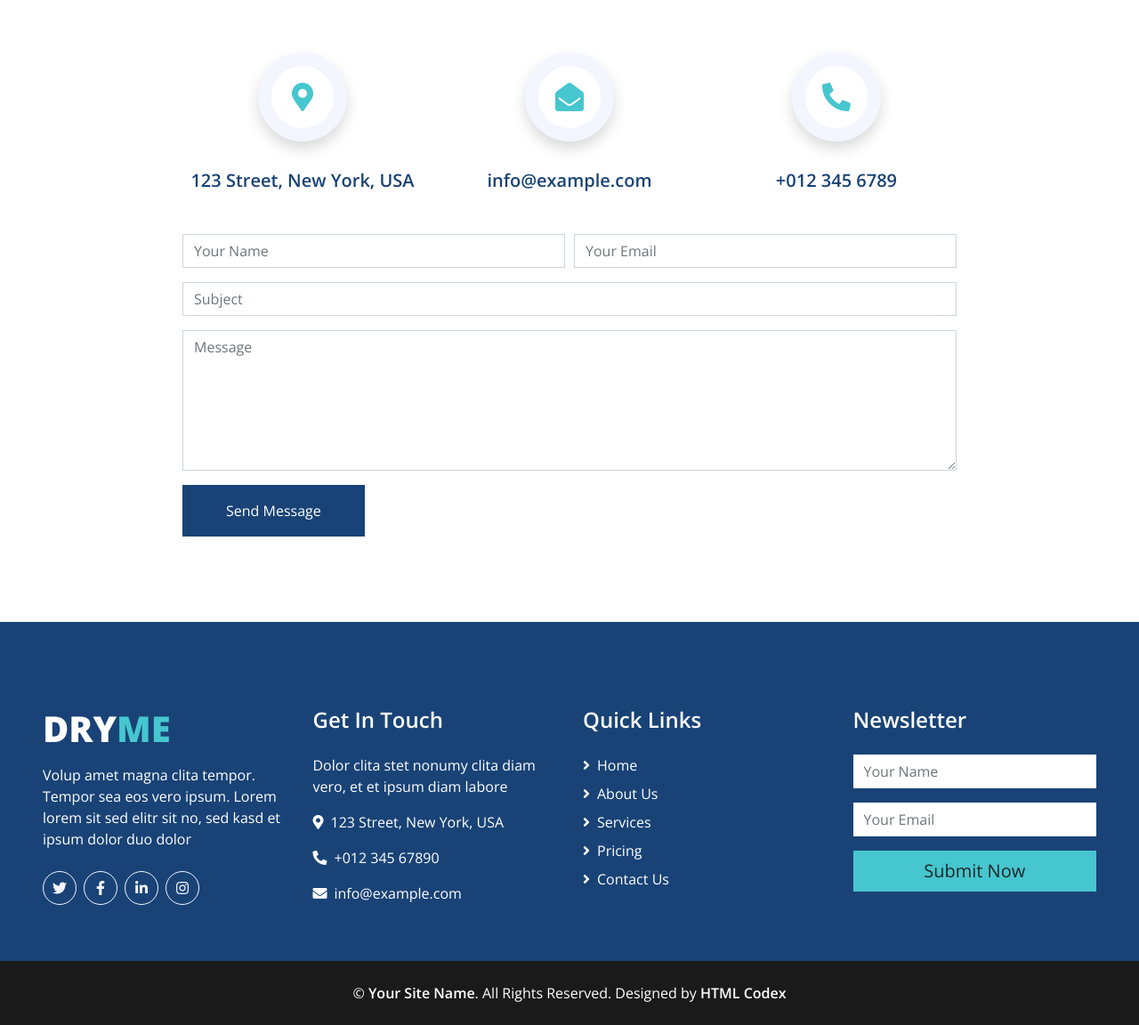
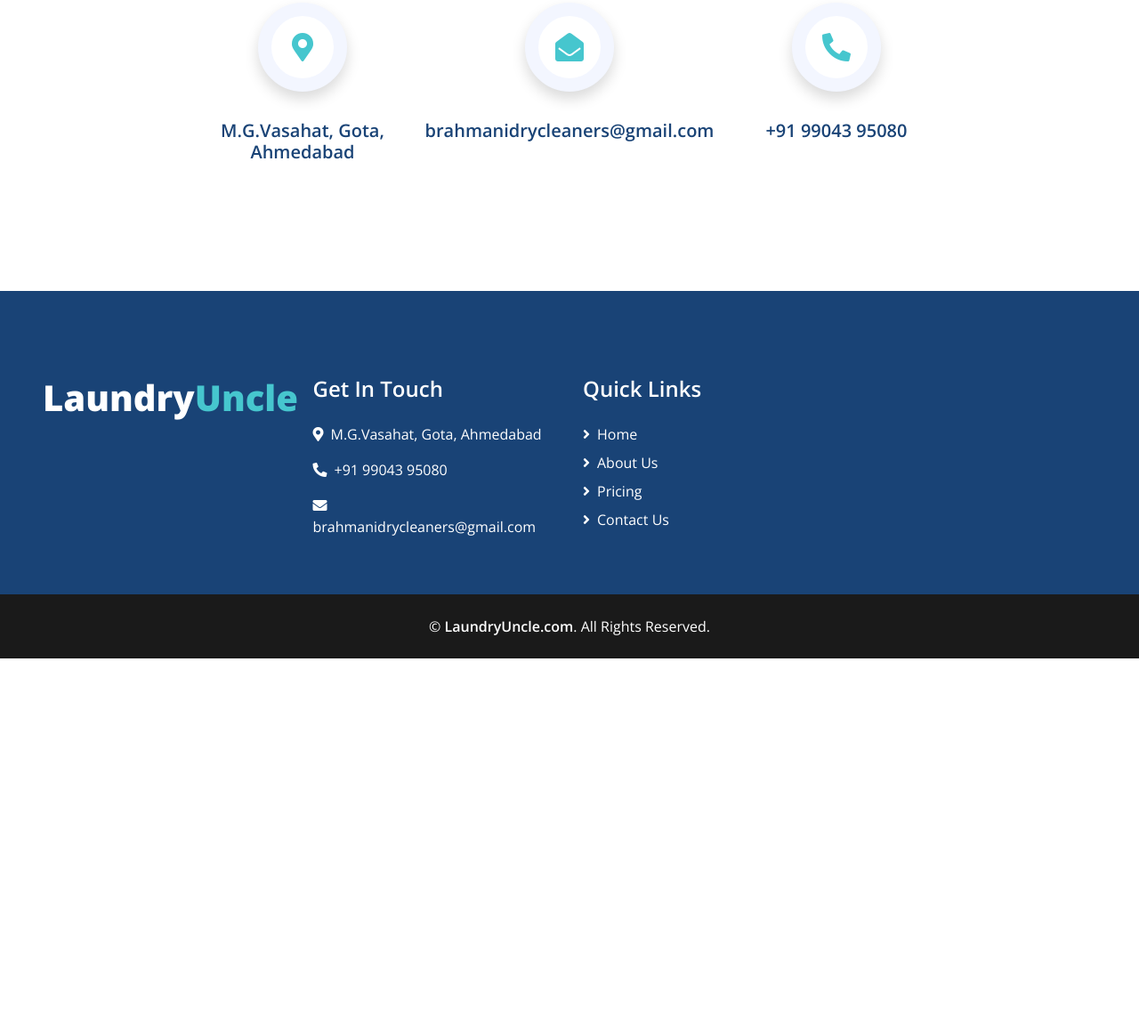
Before and after one commit to shubhamsinh/Laundry-Uncle, a plain HTML site: page contact.html in a window 1280 px wide. Shown: the part 383-1535 px from the top of the page at 89% size. After the commit the page ends 1123 px from the top, so only its background shows below. Drawn offline with nearby package versions, Linux system fonts and the light colour scheme.

Commit message:
Update contact.html

```diff
--- a/contact.html
+++ b/contact.html
@@ -3,7 +3,7 @@
 
 <head>
     <meta charset="utf-8">
-    <title>DRYME - Free Laundry Service Website Template</title>
+    <title>Laundry Uncle</title>
     <meta content="width=device-width, initial-scale=1.0" name="viewport">
     <meta content="Free HTML Templates" name="keywords">
     <meta content="Free HTML Templates" name="description">
@@ -27,7 +27,7 @@
 
 <body>
     <!-- Topbar Start -->
-    <div class="container-fluid bg-primary py-3">
+    <!-- <div class="container-fluid bg-primary py-3">
         <div class="container">
             <div class="row">
                 <div class="col-md-6 text-center text-lg-left mb-2 mb-lg-0">
@@ -60,7 +60,7 @@
                 </div>
             </div>
         </div>
-    </div>
+    </div> -->
     <!-- Topbar End -->
 
 
@@ -69,7 +69,7 @@
         <div class="container-lg position-relative p-0 px-lg-3" style="z-index: 9;">
             <nav class="navbar navbar-expand-lg bg-white navbar-light py-3 py-lg-0 pl-3 pl-lg-5">
                 <a href="" class="navbar-brand">
-                    <h1 class="m-0 text-secondary"><span class="text-primary">DRY</span>ME</h1>
+                    <h1 class="m-0 text-secondary"><span class="text-primary">Laundry</span>Uncle</h1>
                 </a>
                 <button type="button" class="navbar-toggler" data-toggle="collapse" data-target="#navbarCollapse">
                     <span class="navbar-toggler-icon"></span>
@@ -78,15 +78,15 @@
                     <div class="navbar-nav ml-auto py-0">
                         <a href="index.html" class="nav-item nav-link">Home</a>
                         <a href="about.html" class="nav-item nav-link">About</a>
-                        <a href="service.html" class="nav-item nav-link">Services</a>
+                        <!-- <a href="service.html" class="nav-item nav-link">Services</a> -->
                         <a href="pricing.html" class="nav-item nav-link">Pricing</a>
-                        <div class="nav-item dropdown">
+                        <!-- <div class="nav-item dropdown">
                             <a href="#" class="nav-link dropdown-toggle" data-toggle="dropdown">Pages</a>
                             <div class="dropdown-menu border-0 rounded-0 m-0">
                                 <a href="blog.html" class="dropdown-item">Blog Grid</a>
                                 <a href="single.html" class="dropdown-item">Blog Detail</a>
                             </div>
-                        </div>
+                        </div> -->
                         <a href="contact.html" class="nav-item nav-link active">Contact</a>
                     </div>
                 </div>
@@ -127,7 +127,7 @@
                                 <div class="d-inline-flex align-items-center justify-content-center bg-white border border-light shadow rounded-circle mb-4" style="width: 100px; height: 100px; border-width: 15px !important;">
                                     <i class="fa fa-2x fa-map-marker-alt text-secondary"></i>
                                 </div>
-                                <h5 class="font-weight-medium m-0 mt-2">123 Street, New York, USA</h5>
+                                <h5 class="font-weight-medium m-0 mt-2">M.G.Vasahat, Gota, Ahmedabad</h5>
                             </div>
                         </div>
                         <div class="col-md-4">
@@ -135,7 +135,7 @@
                                 <div class="d-inline-flex align-items-center justify-content-center bg-white border border-light shadow rounded-circle mb-4" style="width: 100px; height: 100px; border-width: 15px !important;">
                                     <i class="fa fa-2x fa-envelope-open text-secondary"></i>
                                 </div>
-                                <h5 class="font-weight-medium m-0 mt-2">info@example.com</h5>
+                                <h5 class="font-weight-medium m-0 mt-2">brahmanidrycleaners@gmail.com</h5>
                             </div>
                         </div>
                         <div class="col-md-4">
@@ -143,12 +143,12 @@
                                 <div class="d-inline-flex align-items-center justify-content-center bg-white border border-light shadow rounded-circle mb-4" style="width: 100px; height: 100px; border-width: 15px !important;">
                                     <i class="fa fa-2x fa-phone-alt text-secondary"></i>
                                 </div>
-                                <h5 class="font-weight-medium m-0 mt-2">+012 345 6789</h5>
+                                <h5 class="font-weight-medium m-0 mt-2">+91 99043 95080</h5>
                             </div>
                         </div>
                     </div>
                 </div>
-                <div class="col-12">
+                <!-- <div class="col-12">
                     <div class="contact-form">
                         <div id="success"></div>
                         <form name="sentMessage" id="contactForm" novalidate="novalidate">
@@ -178,7 +178,7 @@
                                 <button class="btn btn-primary py-3 px-5" type="submit" id="sendMessageButton">Send Message</button>
                             </div>
                         </form>
-                    </div>
+                    </div>-->
                 </div>
             </div>
         </div>
@@ -187,36 +187,36 @@
 
 
     <!-- Footer Start -->
-    <div class="container-fluid bg-primary text-white mt-5 pt-5 px-sm-3 px-md-5">
+        <div class="container-fluid bg-primary text-white mt-5 pt-5 px-sm-3 px-md-5">
         <div class="row pt-5">
             <div class="col-lg-3 col-md-6 mb-5">
-                <a href=""><h1 class="text-secondary mb-3"><span class="text-white">DRY</span>ME</h1></a>
-                <p>Volup amet magna clita tempor. Tempor sea eos vero ipsum. Lorem lorem sit sed elitr sit no, sed kasd et ipsum dolor duo dolor</p>
-                <div class="d-flex justify-content-start mt-4">
+                <a href=""><h1 class="text-secondary mb-3"><span class="text-white">Laundry</span>Uncle</h1></a>
+                <!-- <p>Volup amet magna clita tempor. Tempor sea eos vero ipsum. Lorem lorem sit sed elitr sit no, sed kasd et ipsum dolor duo dolor</p> -->
+                <!-- <div class="d-flex justify-content-start mt-4">
                     <a class="btn btn-outline-light rounded-circle text-center mr-2 px-0" style="width: 38px; height: 38px;" href="#"><i class="fab fa-twitter"></i></a>
                     <a class="btn btn-outline-light rounded-circle text-center mr-2 px-0" style="width: 38px; height: 38px;" href="#"><i class="fab fa-facebook-f"></i></a>
                     <a class="btn btn-outline-light rounded-circle text-center mr-2 px-0" style="width: 38px; height: 38px;" href="#"><i class="fab fa-linkedin-in"></i></a>
                     <a class="btn btn-outline-light rounded-circle text-center mr-2 px-0" style="width: 38px; height: 38px;" href="#"><i class="fab fa-instagram"></i></a>
-                </div>
+                </div> -->
             </div>
             <div class="col-lg-3 col-md-6 mb-5">
                 <h4 class="text-white mb-4">Get In Touch</h4>
-                <p>Dolor clita stet nonumy clita diam vero, et et ipsum diam labore</p>
-                <p><i class="fa fa-map-marker-alt mr-2"></i>123 Street, New York, USA</p>
-                <p><i class="fa fa-phone-alt mr-2"></i>+012 345 67890</p>
-                <p><i class="fa fa-envelope mr-2"></i>info@example.com</p>
+                <!-- <p>Dolor clita stet nonumy clita diam vero, et et ipsum diam labore</p> -->
+                <p><i class="fa fa-map-marker-alt mr-2"></i>M.G.Vasahat, Gota, Ahmedabad</p>
+                <p><i class="fa fa-phone-alt mr-2"></i>+91 99043 95080</p>
+                <p><i class="fa fa-envelope mr-2"></i>brahmanidrycleaners@gmail.com</p>
             </div>
             <div class="col-lg-3 col-md-6 mb-5">
                 <h4 class="text-white mb-4">Quick Links</h4>
                 <div class="d-flex flex-column justify-content-start">
                     <a class="text-white mb-2" href="#"><i class="fa fa-angle-right mr-2"></i>Home</a>
                     <a class="text-white mb-2" href="#"><i class="fa fa-angle-right mr-2"></i>About Us</a>
-                    <a class="text-white mb-2" href="#"><i class="fa fa-angle-right mr-2"></i>Services</a>
+                    <!-- <a class="text-white mb-2" href="#"><i class="fa fa-angle-right mr-2"></i>Services</a> -->
                     <a class="text-white mb-2" href="#"><i class="fa fa-angle-right mr-2"></i>Pricing</a>
                     <a class="text-white" href="#"><i class="fa fa-angle-right mr-2"></i>Contact Us</a>
                 </div>
             </div>
-            <div class="col-lg-3 col-md-6 mb-5">
+            <!-- <div class="col-lg-3 col-md-6 mb-5">
                 <h4 class="text-white mb-4">Newsletter</h4>
                 <form action="">
                     <div class="form-group">
@@ -229,15 +229,16 @@
                         <button class="btn btn-lg btn-secondary btn-block border-0" type="submit">Submit Now</button>
                     </div>
                 </form>
-            </div>
+            </div> -->
         </div>
     </div>
-    <div class="container-fluid bg-dark text-white py-4 px-sm-3 px-md-5">
+	<div class="container-fluid bg-dark text-white py-4 px-sm-3 px-md-5">
         <p class="m-0 text-center text-white">
-            &copy; <a class="text-white font-weight-medium" href="#">Your Site Name</a>. All Rights Reserved. Designed by
-            <a class="text-white font-weight-medium" href="https://htmlcodex.com">HTML Codex</a>
+            &copy; <a class="text-white font-weight-medium" href="#">LaundryUncle.com</a>. All Rights Reserved.<!--  Designed by
+            <a class="text-white font-weight-medium" href="https://htmlcodex.com">HTML Codex</a> -->
         </p>
     </div>
+
     <!-- Footer End -->
 
 
```
